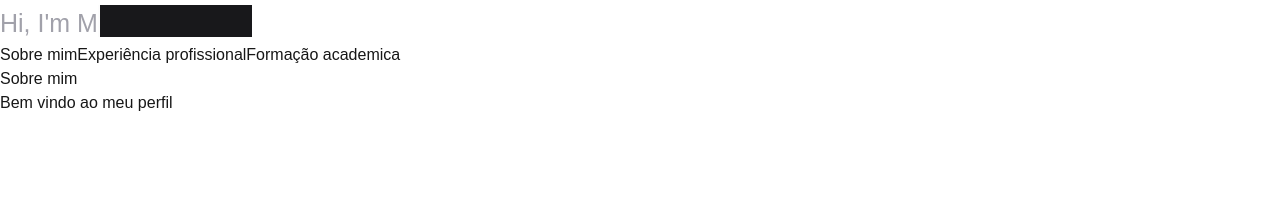
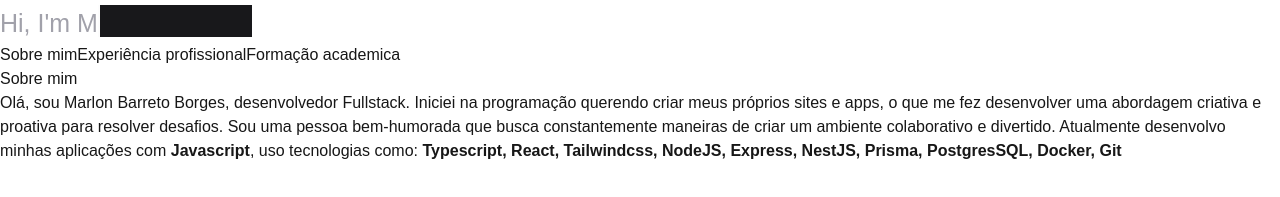
Before and after one commit to MarlonBBo/my-profile, a Next.js app: page / in a window 1280 px wide. Shown: the part 425-622 px from the top of the page. Built offline with nearby package versions, Linux system fonts and the light colour scheme.

Commit message:
feat: TabContent

```diff
--- a/src/app/page.tsx
+++ b/src/app/page.tsx
@@ -13,6 +13,8 @@ type Tab = {
   id: number;
   label: string;
 }
+
+
 
 const techs = [
   "TypeScript",
@@ -115,13 +117,8 @@ export default function Home() {
               ))}
           </div>
           <div>
-
+            {tabContent[activeTab]}
           </div>
-        </section>
-
-        <section className="flex flex-col m-10 border border-zinc-700 gap-4 rounded-md p-4">
-          <h1 className="text-2xl font-bold">Sobre mim</h1>
-          <p className="text-lg font-sans text-zinc-400">Bem vindo ao meu perfil</p>
         </section>
       </div>
     </div>
```
